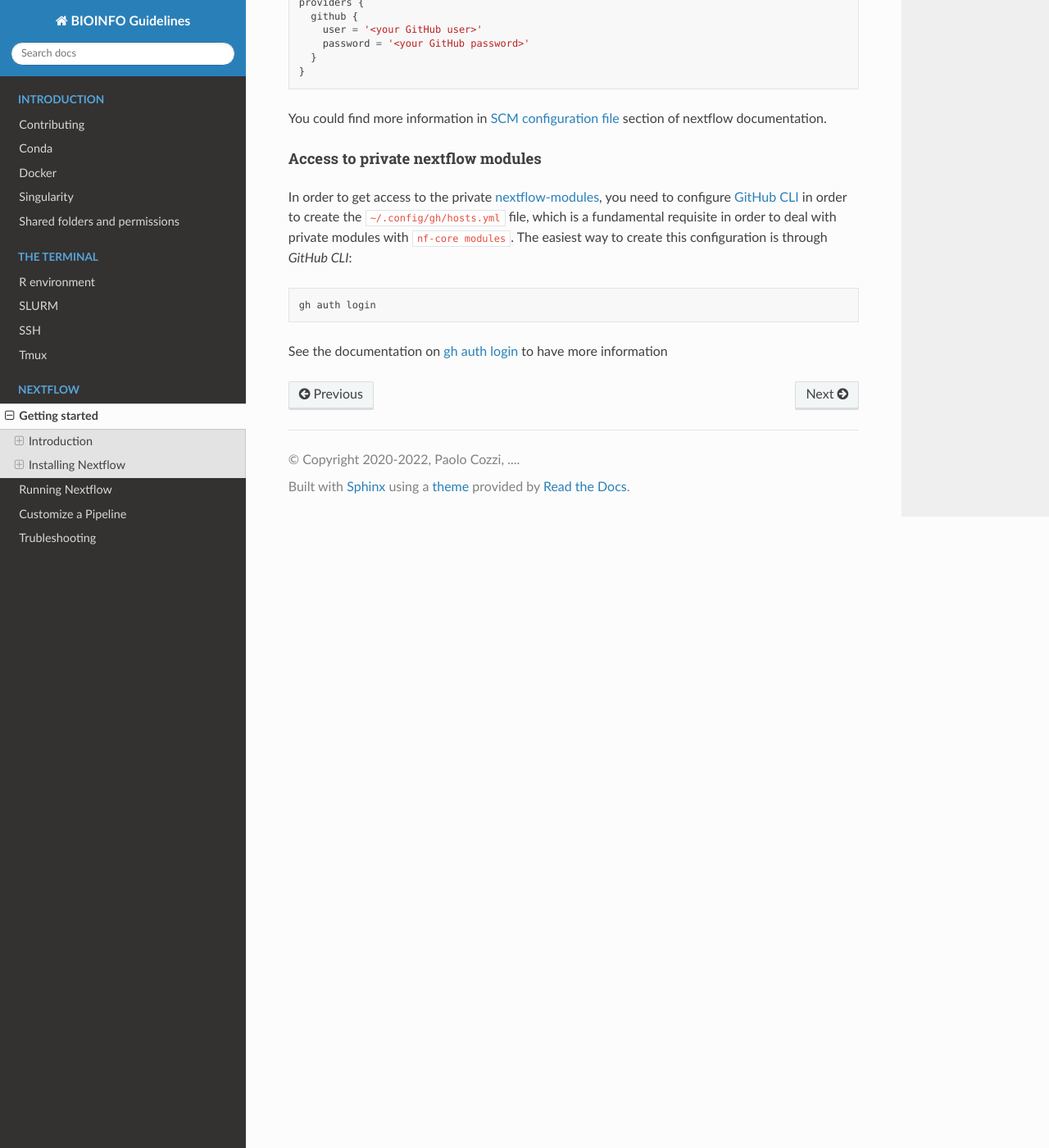
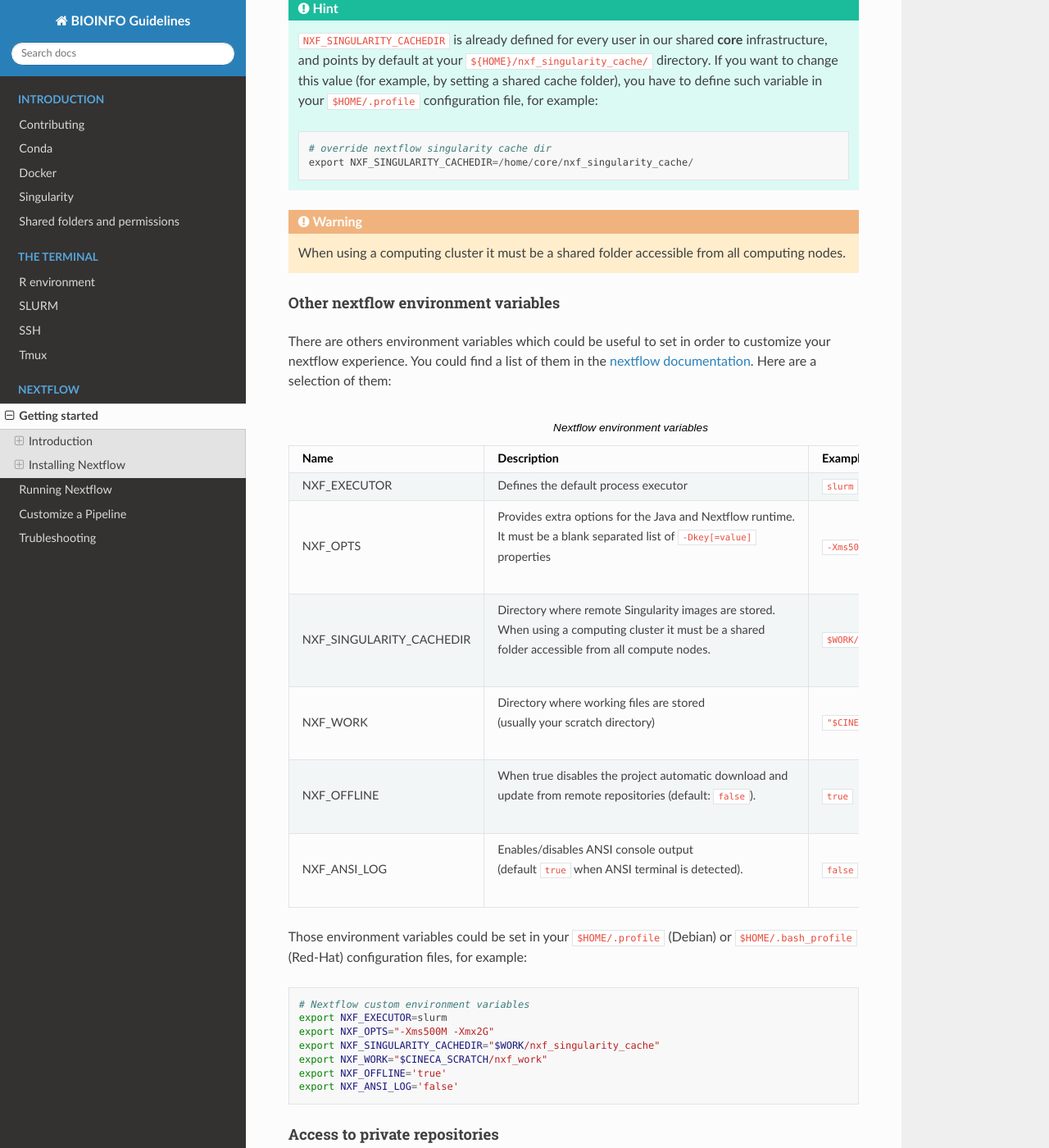
Before and after one commit to cnr-ibba/BIOINFO-guidelines, a Sphinx documentation site: the page built from docs/nextflow/getting-started.rst, in a window 1280 px wide and 1400 px high, scrolled down 3062 px. Shown: the whole window at 82% size. Built offline with Sphinx 7.4.7 and the Read the Docs theme 2.0.0, drawn with Linux system fonts in a browser that asks for light colours; some of the changed text lies outside the part shown.

Commit message:
:memo: document nextflow general configuration

```diff
--- a/docs/nextflow/getting-started.rst
+++ b/docs/nextflow/getting-started.rst
@@ -99,6 +99,31 @@
 Configuring nextflow
 ~~~~~~~~~~~~~~~~~~~~
 
+Nextflow can be customized in different ways: there are configuration files,
+which can be used to customize a single pipeline execution, and environment
+variables, which can be used to customize the Nextflow runtime and the underlying
+Java virtual machine. There's also a ``$HOME/.nextflow/config`` file which can
+be used to customize the default configuration of nextflow, for example by limiting
+resources usage::
+
+  executor {
+    name = 'slurm'
+    queueSize = 50
+    submitRateLimit = '10 sec'
+  }
+
+In this way is possible to setup a default configuration for all your pipelines,
+by limiting the job submission in order to avoid to overload the cluster scheduler.
+Nextflow configuration files are stored in multiple locations, and are loaded in
+different order. This means that you can have a default configuration file in
+``$HOME/.nextflow/config`` and a pipeline specific configuration file in the
+pipeline directory, and the latter will override the former. You could find more
+information in the `nextflow documentation <https://www.nextflow.io/docs/latest/config.html#configuration-file>`__.
+There are some tips for HPC users, please take a look at nextflow forum for
+`5 Nextflow Tips for HPC Users <https://www.nextflow.io/blog/2021/5_tips_for_hpc_users.html>`__
+and `Five more tips for Nextflow user on HPC <https://www.nextflow.io/blog/2021/5-more-tips-for-nextflow-user-on-hpc.html>`__
+articles.
+
 .. _set-singularity-cache:
 
 Setting ``NXF_SINGULARITY_CACHEDIR``
@@ -125,6 +150,59 @@
 .. warning::
 
   When using a computing cluster it must be a shared folder accessible from all computing nodes.
+
+Other nextflow environment variables
+""""""""""""""""""""""""""""""""""""
+
+There are others environment variables which could be useful to set in order to
+customize your nextflow experience. You could find a list of them in the
+`nextflow documentation <https://www.nextflow.io/docs/latest/config.html#environment-variables>`__.
+Here are a selection of them:
+
+.. list-table:: Nextflow environment variables
+   :header-rows: 1
+   :widths: 25 50 25
+
+   *  - Name
+      - Description
+      - Example
+   *  - NXF_EXECUTOR
+      - Defines the default process executor
+      - ``slurm``
+   *  - NXF_OPTS
+      - | Provides extra options for the Java and Nextflow runtime.
+        | It must be a blank separated list of ``-Dkey[=value]`` properties
+      - ``-Xms500M -Xmx2G``
+   *  - NXF_SINGULARITY_CACHEDIR
+      - | Directory where remote Singularity images are stored.
+        | When using a computing cluster it must be a shared
+        | folder accessible from all compute nodes.
+      - ``$WORK/nxf_singularity_cache``
+   *  - NXF_WORK
+      - | Directory where working files are stored
+        | (usually your scratch directory)
+      - ``"$CINECA_SCRATCH/nxf_work"``
+   *  - NXF_OFFLINE
+      - | When true disables the project automatic download and
+        | update from remote repositories (default: ``false``).
+      - ``true``
+   *  - NXF_ANSI_LOG
+      - | Enables/disables ANSI console output
+        | (default ``true`` when ANSI terminal is detected).
+      - ``false``
+
+Those environment variables could be set in your ``$HOME/.profile`` (Debian) or
+``$HOME/.bash_profile`` (Red-Hat) configuration files, for example:
+
+.. code-block:: bash
+
+  # Nextflow custom environment variables
+  export NXF_EXECUTOR=slurm
+  export NXF_OPTS="-Xms500M -Xmx2G"
+  export NXF_SINGULARITY_CACHEDIR="$WORK/nxf_singularity_cache"
+  export NXF_WORK="$CINECA_SCRATCH/nxf_work"
+  export NXF_OFFLINE='true'
+  export NXF_ANSI_LOG='false'
 
 .. _nextflow-private-repo:
 
```
